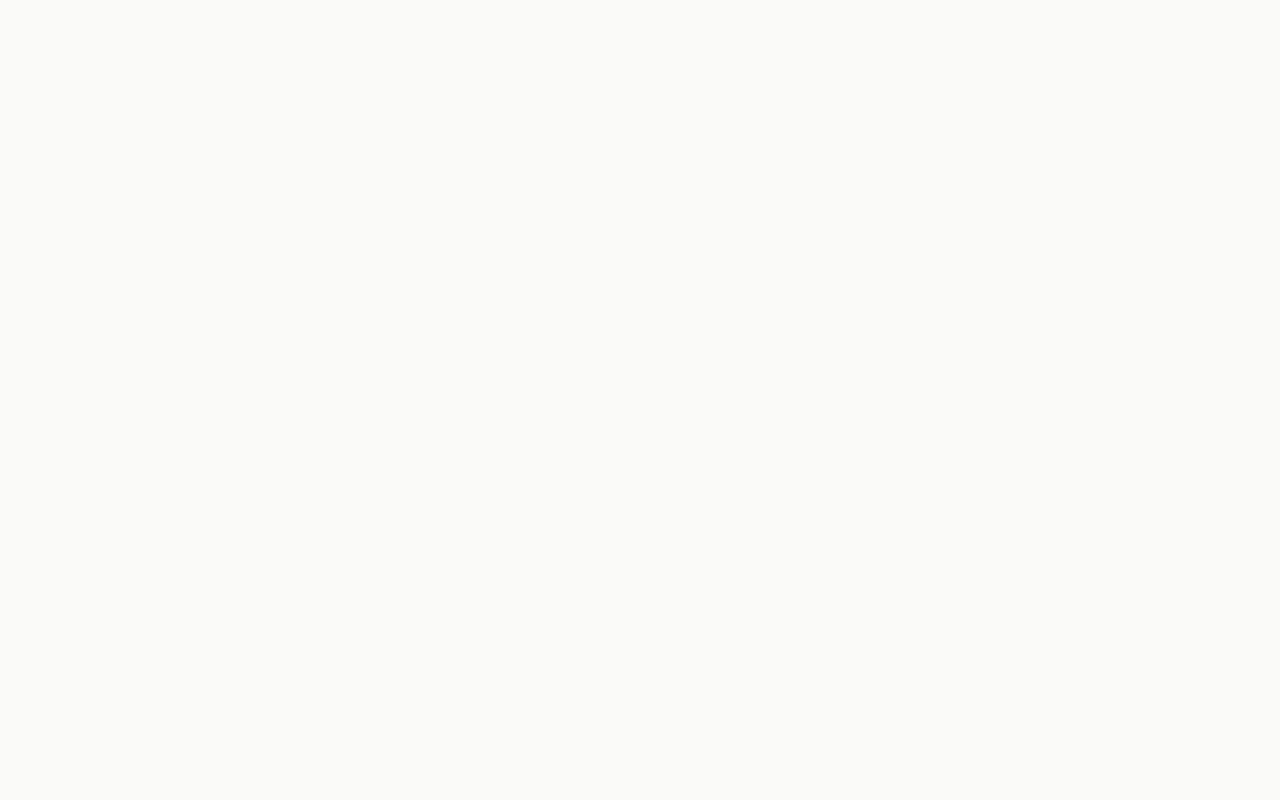
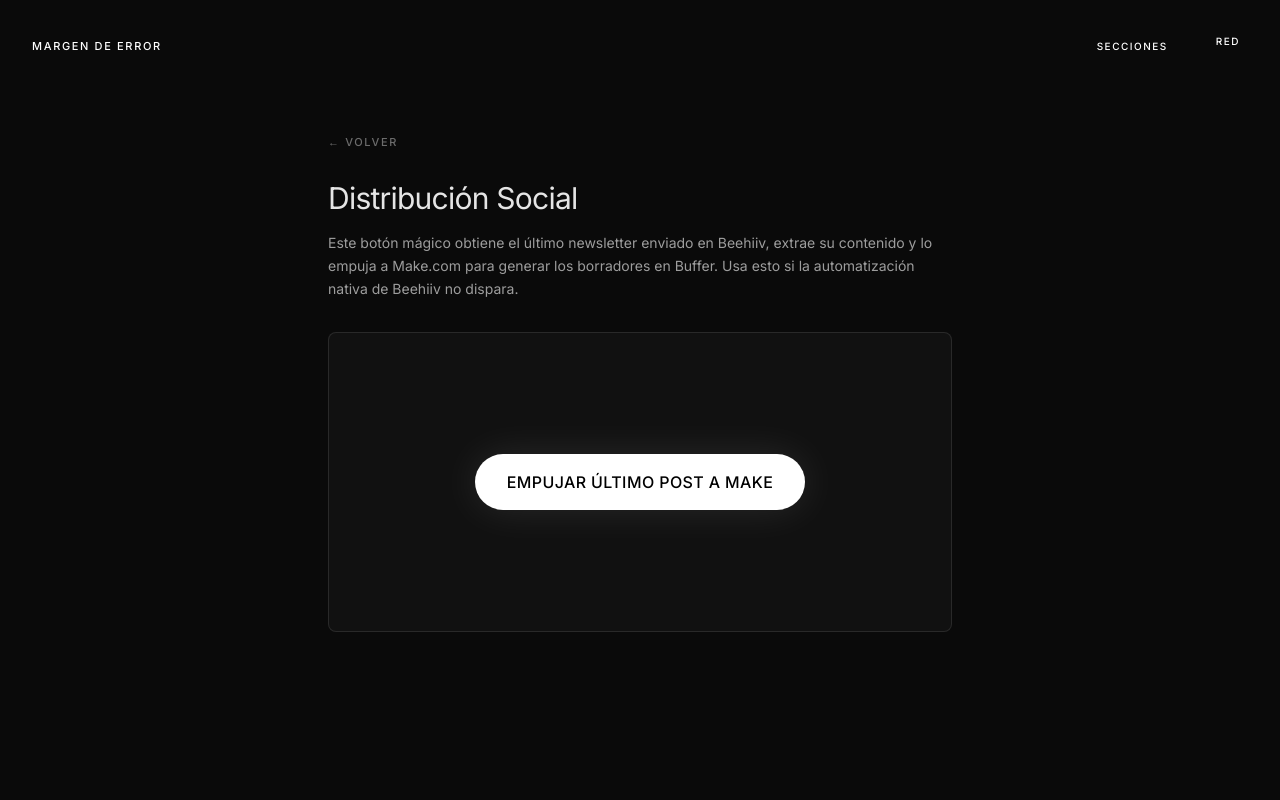
Before and after one commit to margendeerror-mde/margen-de-error, a Next.js app: page /studio/social in a window 1280 px wide. Before the commit this address had no page. Shown: the top 800 px of the page. Built offline with nearby package versions, Linux system fonts and the light colour scheme.

Commit message:
feat: add magic button to trigger social automation

```diff
--- /dev/null
+++ b/app/api/trigger-social/route.ts
@@ -0,0 +1,69 @@
+import { NextResponse } from 'next/server';
+
+export async function POST() {
+  try {
+    const API_KEY = process.env.BEEHIIV_API_KEY;
+    const PUBLICATION_ID = process.env.BEEHIIV_PUBLICATION_ID;
+    const MAKE_WEBHOOK = 'https://hook.us2.make.com/89p6qmx8ck7ktbe983o5yh38h8bfeuq8';
+
+    if (!API_KEY || !PUBLICATION_ID) {
+      return NextResponse.json({ error: 'Faltan credenciales de Beehiiv' }, { status: 500 });
+    }
+
+    // 1. Obtener el último post de Beehiiv
+    const postsRes = await fetch(`https://api.beehiiv.com/v2/publications/${PUBLICATION_ID}/posts?status=confirmed&limit=1`, {
+      headers: { Authorization: `Bearer ${API_KEY}` }
+    });
+
+    if (!postsRes.ok) return NextResponse.json({ error: 'Error leyendo Beehiiv API' }, { status: 500 });
+    const postsData = await postsRes.json();
+
+    if (!postsData.data || postsData.data.length === 0) {
+      return NextResponse.json({ error: 'No se encontraron posts confirmados' }, { status: 404 });
+    }
+
+    const latestPost = postsData.data[0];
+    const { title, web_url, preview_text } = latestPost;
+
+    // 2. Extraer el texto del web_url
+    const articleRes = await fetch(web_url);
+    if (!articleRes.ok) return NextResponse.json({ error: 'Error leyendo el artículo web' }, { status: 500 });
+
+    const html = await articleRes.text();
+    const bodyMatch = html.match(/<body[^>]*>([\s\S]*?)<\/body>/i);
+    let rawText = bodyMatch ? bodyMatch[1] : html;
+
+    // Limpieza básica de HTML para que Gemini lo entienda
+    rawText = rawText.replace(/<style[^>]*>[\s\S]*?<\/style>/gi, '')
+                     .replace(/<script[^>]*>[\s\S]*?<\/script>/gi, '')
+                     .replace(/<[^>]+>/g, ' ') // Quitar tags
+                     .replace(/\s+/g, ' ')     // Colapsar espacios
+                     .trim();
+
+    // 3. Mandar a Make.com simulando el formato original de Beehiiv
+    const makePayload = {
+      title: title,
+      content: {
+        free: rawText.substring(0, 5000) // Límite razonable
+      },
+      preview_text: preview_text,
+      url: web_url
+    };
+
+    const makeRes = await fetch(MAKE_WEBHOOK, {
+      method: 'POST',
+      headers: { 'Content-Type': 'application/json' },
+      body: JSON.stringify(makePayload)
+    });
+
+    if (!makeRes.ok) {
+      return NextResponse.json({ error: 'Error enviando a Make.com' }, { status: 500 });
+    }
+
+    return NextResponse.json({ success: true, message: 'Enviado correctamente a Make', post: title });
+
+  } catch (error) {
+    console.error('Error en trigger-social:', error);
+    return NextResponse.json({ error: 'Error interno del servidor' }, { status: 500 });
+  }
+}
--- /dev/null
+++ b/app/studio/social/page.tsx
@@ -0,0 +1,85 @@
+'use client';
+
+import { useState } from 'react';
+import Link from 'next/link';
+import GlobalMenu from '@/components/GlobalMenu';
+
+export default function SocialTriggerPage() {
+  const [loading, setLoading] = useState(false);
+  const [result, setResult] = useState<{ success?: boolean; message?: string; post?: string } | null>(null);
+
+  const handleTrigger = async () => {
+    setLoading(true);
+    setResult(null);
+
+    try {
+      const res = await fetch('/api/trigger-social', { method: 'POST' });
+      const data = await res.json();
+
+      if (res.ok) {
+        setResult({ success: true, message: data.message, post: data.post });
+      } else {
+        setResult({ success: false, message: data.error || 'Error desconocido' });
+      }
+    } catch (error) {
+      setResult({ success: false, message: 'Error de red o de conexión.' });
+    } finally {
+      setLoading(false);
+    }
+  };
+
+  return (
+    <div className="min-h-screen bg-[#0A0A0A] text-[#E5E5E5] font-sans selection:bg-[#333333] selection:text-white">
+      <GlobalMenu dark={true} />
+
+      <main className="max-w-2xl mx-auto pt-32 px-6">
+        <div className="mb-12">
+          <Link href="/" className="inline-block mb-8">
+            <h1 className="tag-text !text-[11px] tracking-[0.2em] font-bold text-white/40 hover:text-white transition-colors">
+              ← VOLVER
+            </h1>
+          </Link>
+
+          <h2 className="text-3xl font-light tracking-tight mb-4">
+            Distribución Social
+          </h2>
+          <p className="text-white/60 text-sm leading-relaxed mb-8">
+            Este botón mágico obtiene el último newsletter enviado en Beehiiv, extrae su contenido y lo empuja a Make.com para generar los borradores en Buffer. Usa esto si la automatización nativa de Beehiiv no dispara.
+          </p>
+
+          <div className="bg-[#111] border border-white/10 p-8 rounded-lg flex flex-col items-center justify-center min-h-[300px]">
+            <button
+              onClick={handleTrigger}
+              disabled={loading}
+              className={`px-8 py-4 rounded-full font-medium tracking-wide transition-all duration-300 ${
+                loading
+                  ? 'bg-white/10 text-white/40 cursor-not-allowed'
+                  : 'bg-white text-black hover:bg-white/90 hover:scale-[1.02] active:scale-[0.98] shadow-[0_0_40px_rgba(255,255,255,0.1)]'
+              }`}
+            >
+              {loading ? 'CONECTANDO CON BEEHIIV...' : 'EMPUJAR ÚLTIMO POST A MAKE'}
+            </button>
+
+            {result && (
+              <div className={`mt-8 p-4 w-full rounded-md border text-sm ${
+                result.success
+                  ? 'bg-green-950/30 border-green-500/30 text-green-400'
+                  : 'bg-red-950/30 border-red-500/30 text-red-400'
+              }`}>
+                <div className="font-medium mb-1">
+                  {result.success ? '¡Éxito!' : 'Error'}
+                </div>
+                <div>{result.message}</div>
+                {result.post && (
+                  <div className="mt-2 text-white/60 text-xs">
+                    Artículo procesado: <span className="text-white/80">"{result.post}"</span>
+                  </div>
+                )}
+              </div>
+            )}
+          </div>
+        </div>
+      </main>
+    </div>
+  );
+}
```
